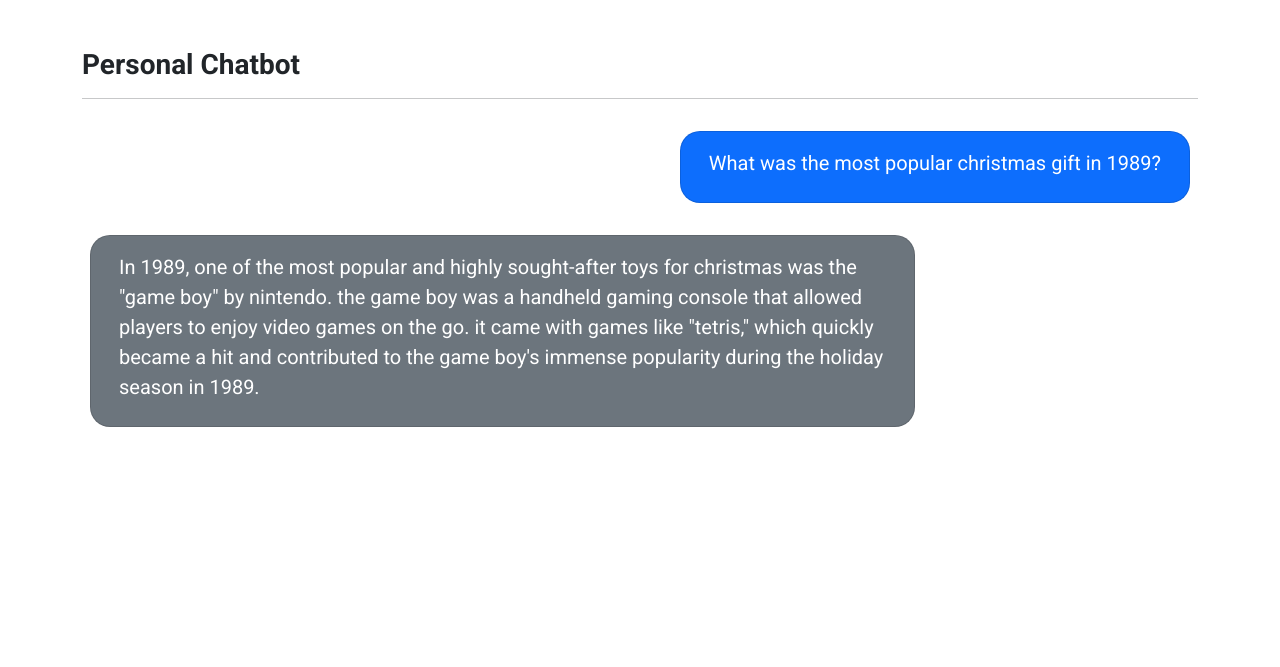
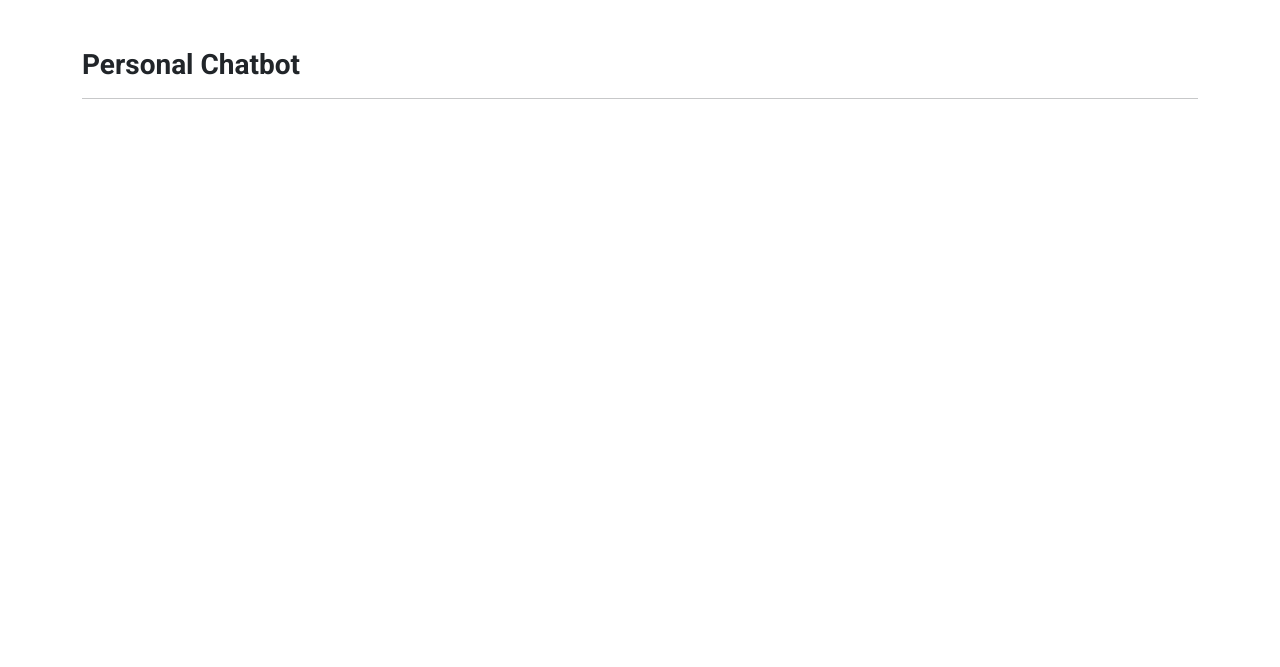
Before and after one commit to nathanrcobb/ai-chatbot, a FastAPI app: page / in a window 1280 px wide. Shown: the top 667 px of the page. Run offline with FastAPI, Linux system fonts and the light colour scheme; parts of the project's set-up code (start-up, migrations or seed data) failed here and were passed over.

Commit message:
Fixed a few things

```diff
--- a/main.py
+++ b/main.py
@@ -23,20 +23,11 @@ app.mount("/static", StaticFiles(directory="static"), name="static")
 # Log of all user, system, and assistant prompts
 chat_log = [{"role": "system", "content": "You are a helpful assistant"}]
 
-# Temporary, for testing
-chat_log.append(
-    {"role": "user", "content": "What was the most popular Christmas gift in 1989?"}
-)
-chat_log.append(
-    {
-        "role": "assistant",
-        "content": 'In 1989, one of the most popular and highly sought-after toys for Christmas was the "Game Boy" by Nintendo. The Game Boy was a handheld gaming console that allowed players to enjoy video games on the go. It came with games like "Tetris," which quickly became a hit and contributed to the Game Boy\'s immense popularity during the holiday season in 1989.',
-    }
-)
-
 
 @app.get("/", response_class=HTMLResponse)
 async def chat_page(request: Request):
+    chat_log = [{"role": "system", "content": "You are a helpful assistant"}]
+
     return templates.TemplateResponse(
         "home.html", {"request": request, "chat_log": chat_log}
     )
--- a/static/custom.css
+++ b/static/custom.css
@@ -18,6 +18,7 @@
         margin-bottom: 1rem;
         border-radius: 20px;
         line-height: 1.4;
+        white-space: pre-wrap;
     }
 
     .chat-message.message-assistant {
--- a/templates/home.html
+++ b/templates/home.html
@@ -14,12 +14,11 @@
             <div class="row mx-2">
                 {% if message['role'] == 'assistant' %}
                 <div class="card chat-message message-assistant bg-secondary">
-                    <h5 class="card-body text-white lh-base">{{ message['content']|capitalize }}</h5>
+                    <h5 class="card-body text-white lh-base">{{ message['content'] }}</h5>
                 </div>
                 {% elif message['role'] == 'user' %}
-                <!-- <div class="w-25"></div> -->
                 <div class="card chat-message message-user bg-primary">
-                    <h5 class="card-body text-white lh-base">{{ message['content']|capitalize }}</h5>
+                    <h5 class="card-body text-white lh-base">{{ message['content'] }}</h5>
                 </div>
                 {% endif %}
             </div>
```
